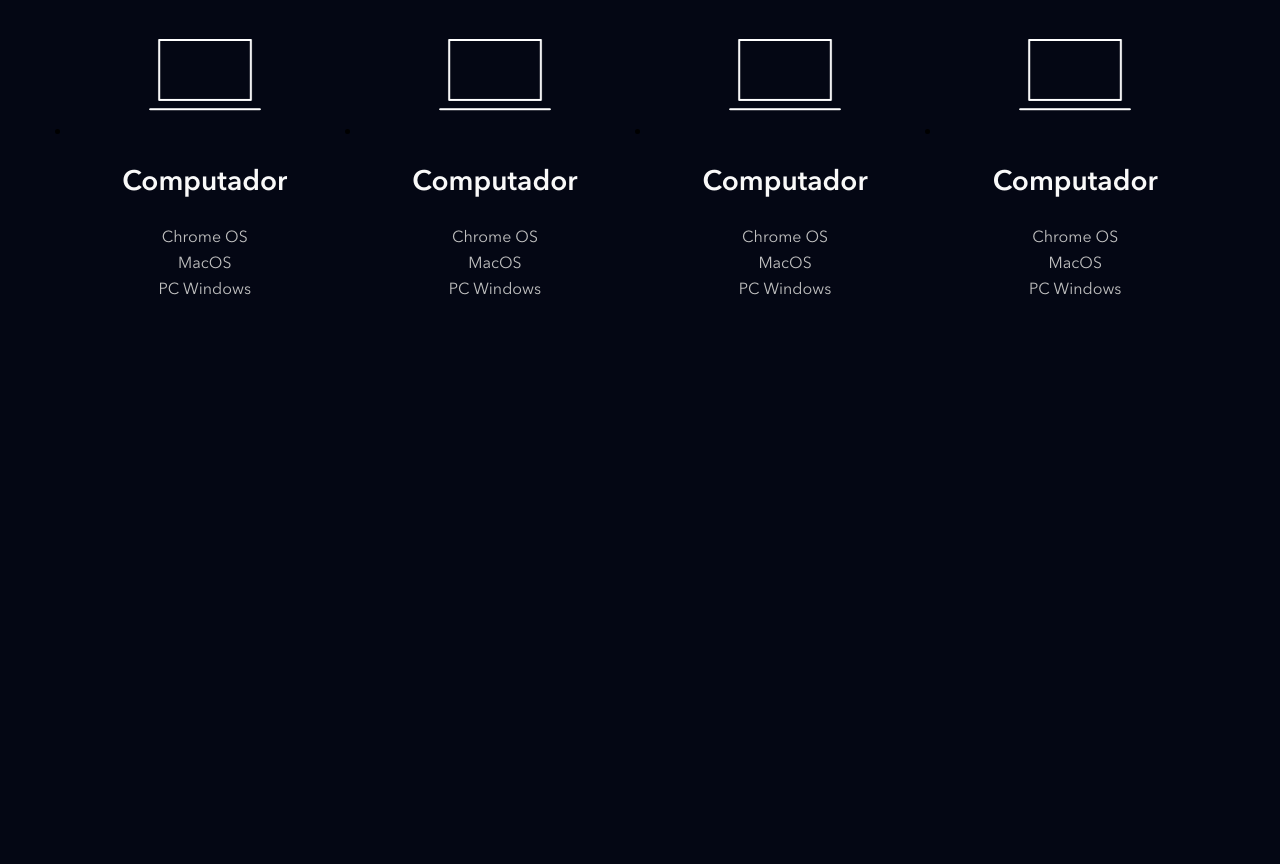
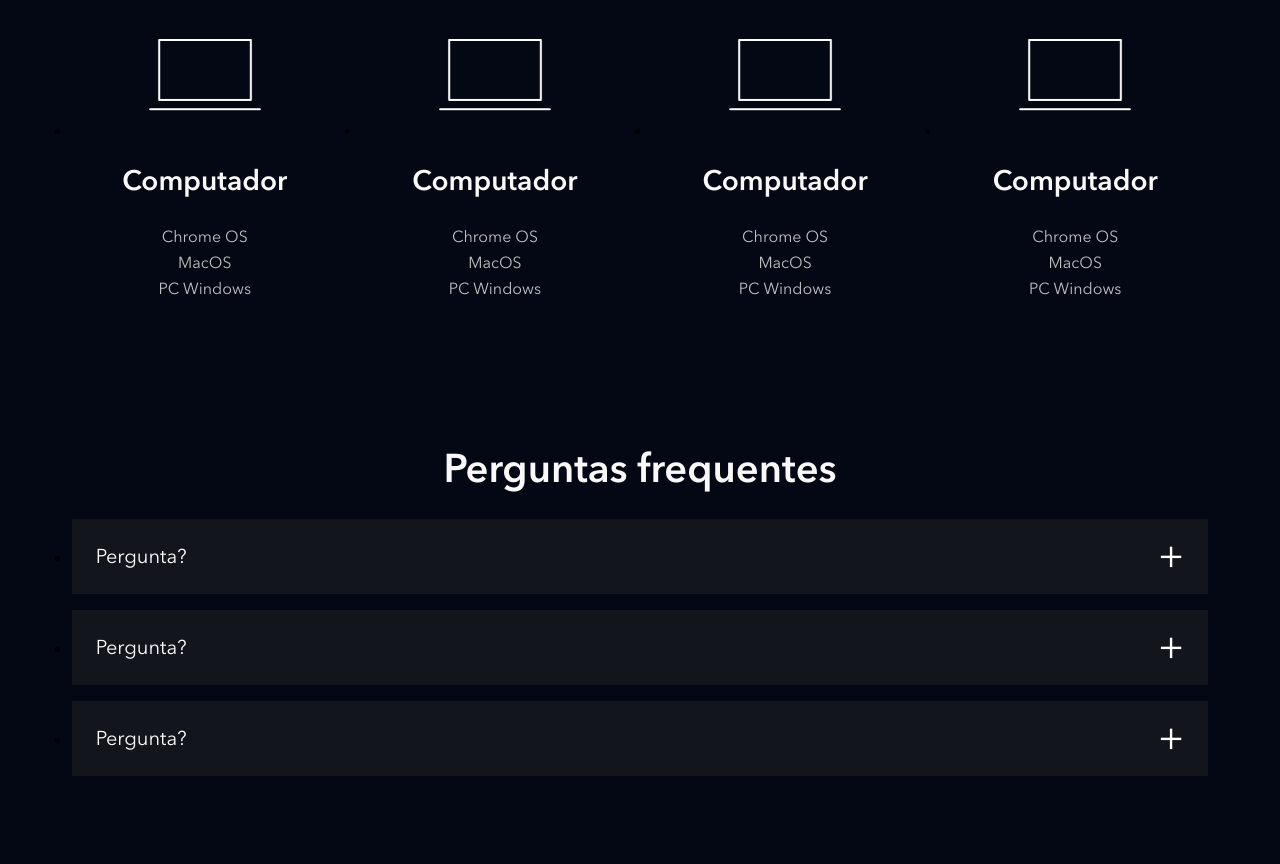
Before and after one commit to mateusrc-dev/clone_disneyplus, a plain HTML site: page index.html in a window 1280 px wide. Shown: the part 3913-4777 px from the top of the page. Before the commit the page ends 4286 px from the top, so only its background shows below. Drawn offline with nearby package versions, Linux system fonts and the light colour scheme; files that its build step writes are made by us from their sources; files whose address does not match are found by name.

Commit message:
updated project

```diff
--- a/index.html
+++ b/index.html
@@ -200,6 +200,23 @@
             </li>
         </ul>
     </section>
+    <section class="faq">
+        <h2 class="title">Perguntas frequentes</h2>
+        <ul class="faq__questions">
+            <li class="faq__questions__item">
+                <div class="faq__questions__item__question" data-faq-question>Pergunta?</div>
+                <div class="faq__questions__item__answer text--big">A resposta da pergunta.</div>
+            </li>
+            <li class="faq__questions__item">
+                <div class="faq__questions__item__question" data-faq-question>Pergunta?</div>
+                <div class="faq__questions__item__answer text--big">A resposta da pergunta.</div>
+            </li>
+            <li class="faq__questions__item">
+                <div class="faq__questions__item__question" data-faq-question>Pergunta?</div>
+                <div class="faq__questions__item__answer text--big">A resposta da pergunta.</div>
+            </li>
+        </ul>
+    </section>
     <script src="./src/main.js"></script>
 </body>
 </html>
--- a/src/main.js
+++ b/src/main.js
@@ -1,6 +1,6 @@
 document.addEventListener('DOMContentLoaded', function() {
     const buttons = document.querySelectorAll('[data-tab-button]'); // let's select through the attribute
-
+    const questions = document.querySelectorAll('[data-faq-question]');
 
     for (let i = 0; i < buttons.length; i++) {
         buttons[i].addEventListener('click', function(button) {
@@ -14,7 +14,17 @@
             button.target.classList.add('shows__tabs__button--is-active');
         });
     }
+
+    for (let i = 0; i < questions.length; i++) {
+        questions[i].addEventListener('click', openOrCloseAnswer);
+    }
 });
+
+function openOrCloseAnswer(event) { // this event is send implicitly in before function
+    const classThatLetsUse = 'faq__questions__item--is-open';
+    const fatherElement = event.target.parentNode;
+    fatherElement.classList.toggle(classThatLetsUse);
+}
 
 function removeActiveButton() {
     const buttons = document.querySelectorAll('[data-tab-button]');
--- /dev/null
+++ b/src/styles/_faq.scss
@@ -0,0 +1,56 @@
+.faq {
+    padding: 5.6vw;
+
+    h2 {
+        text-align: center;
+        margin-bottom: 24px;
+    }
+
+    &__questions {
+        &__item {
+            background-color: #13151d;
+            margin-bottom: 16px;
+
+            &__question {
+                color: #fff;
+                font-size: 20px;
+                padding: 24px;
+                display: block;
+                cursor: pointer;
+                position: relative;
+
+                &::after {
+                    content: '+';
+                    position: absolute;
+                    top: 0;
+                    right: 24px;
+                    height: 100%;
+                    display: flex;
+                    align-items: center;
+                    font-size: 40px;
+                }
+            }
+
+            &__answer {
+                height: 0;
+                overflow: hidden;
+                padding: 0 24px;
+                opacity: 0;
+                transition: all 0.7s ease;
+            }
+
+            &--is-open {
+                .faq__questions__item__question::after {
+                    content: '-';
+                }
+
+                .faq__questions__item__answer {
+                    height: auto;
+                    opacity: 1;
+                    padding: 0 24px 24px 24px;
+                    transition: all 0.7s ease;
+                }
+            }
+        }
+    }
+}
--- a/src/styles/main.scss
+++ b/src/styles/main.scss
@@ -3,6 +3,7 @@
 @use 'shows';
 @use 'plans';
 @use 'available-devices';
+@use 'faq';
 
 @font-face {
     font-family: Avenir;
```
